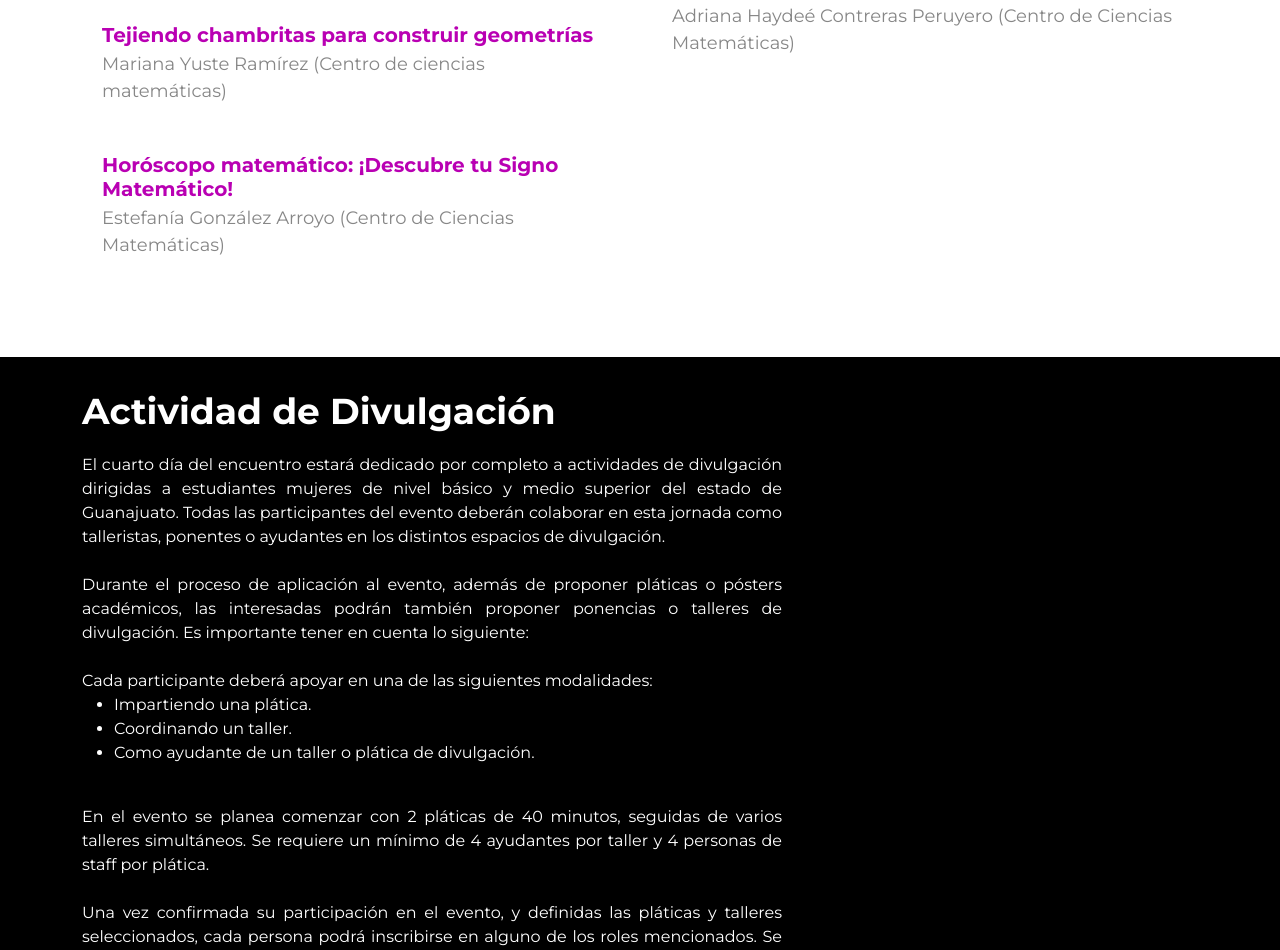
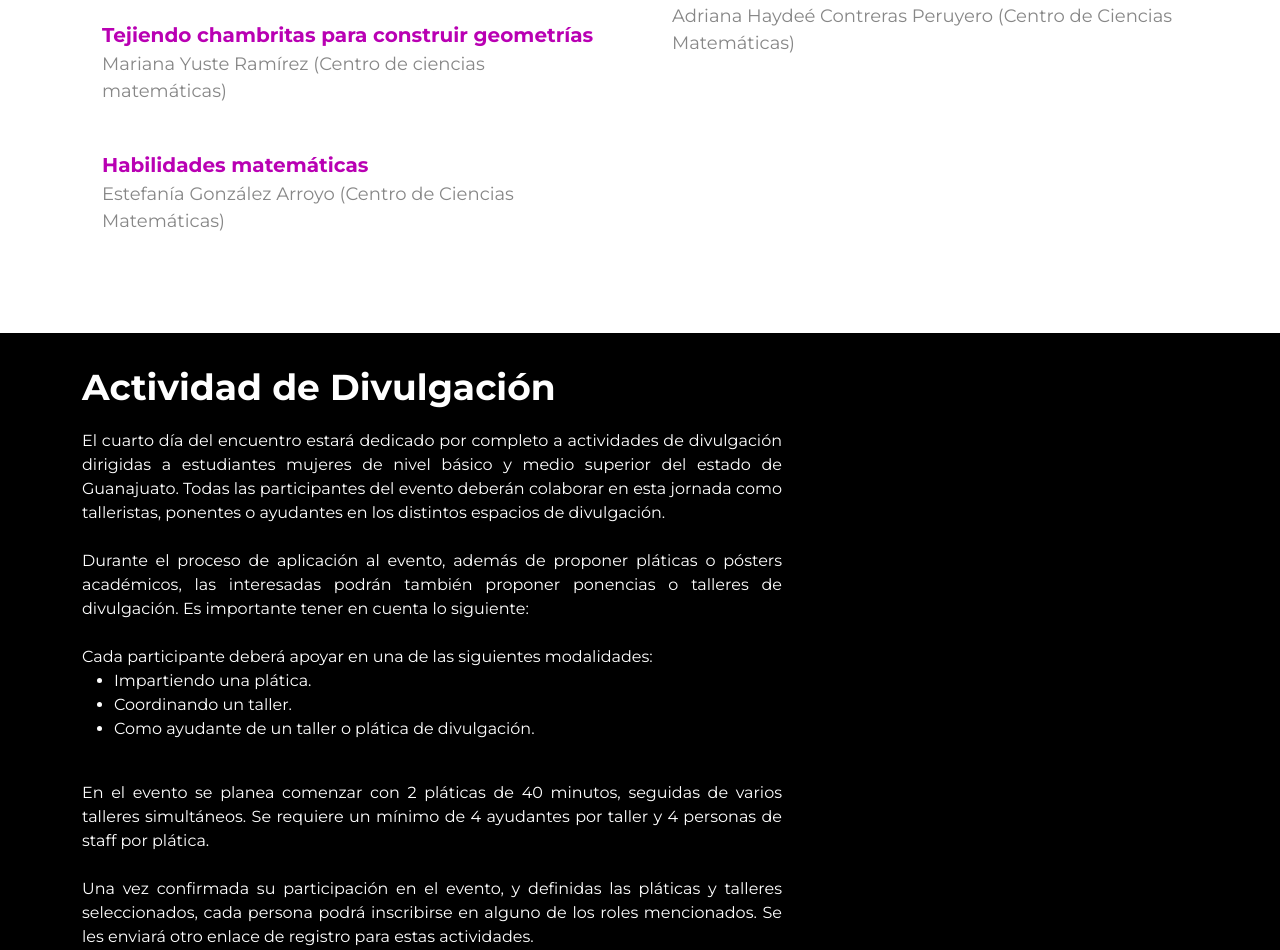
Before and after one commit to miguel-mx/encuentro-mujeres-topogeo-2025, a plain HTML site: page index.html in a window 1280 px wide. Shown: the part 5072-6022 px from the top of the page. Drawn offline with nearby package versions, Linux system fonts and the light colour scheme.

Commit message:
Cambio horoscopo

```diff
--- a/index.html
+++ b/index.html
@@ -373,7 +373,7 @@
                 </div>
                 <div class="d-flex align-items-center curso" data-bs-toggle="modal" data-bs-target="#horoscopo-matematico-descubre-tu-signo-matematico-modal">
                     <div class="talk">
-                        <div class="title">Horóscopo matemático: ¡Descubre tu Signo Matemático!</div>
+                        <div class="title">Habilidades matemáticas</div>
                         <div class="professor">Estefanía González Arroyo (Centro de Ciencias Matemáticas)</div>
                     </div>
                 </div>
@@ -896,7 +896,7 @@
             <div class="modal-dialog modal-lg">
                 <div class="modal-content">
                     <div class="modal-header">
-                        <h5 class="modal-title">Horóscopo matemático: ¡Descubre tu Signo Matemático!</h5>
+                        <h5 class="modal-title">Habilidades matemáticas</h5>
                         <button type="button" class="btn-close" data-bs-dismiss="modal" aria-label="Cerrar"></button>
                     </div>
                     <div class="modal-body">
```
